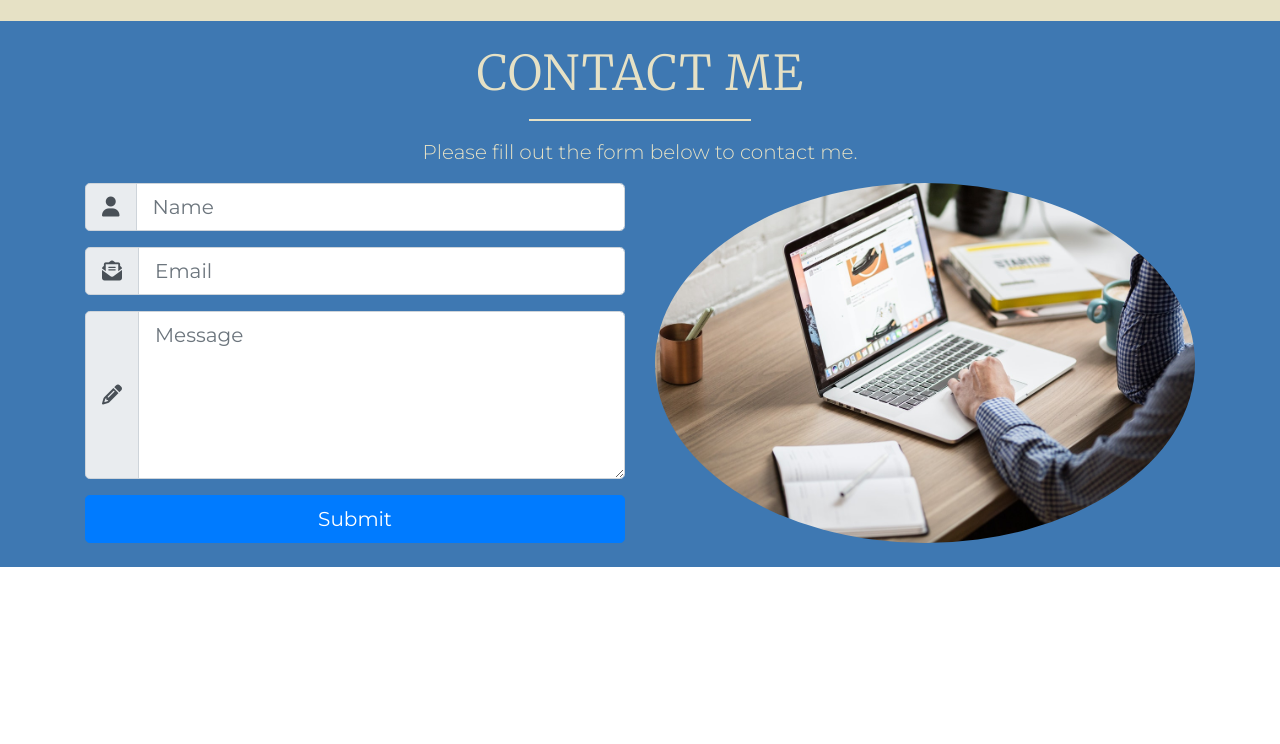
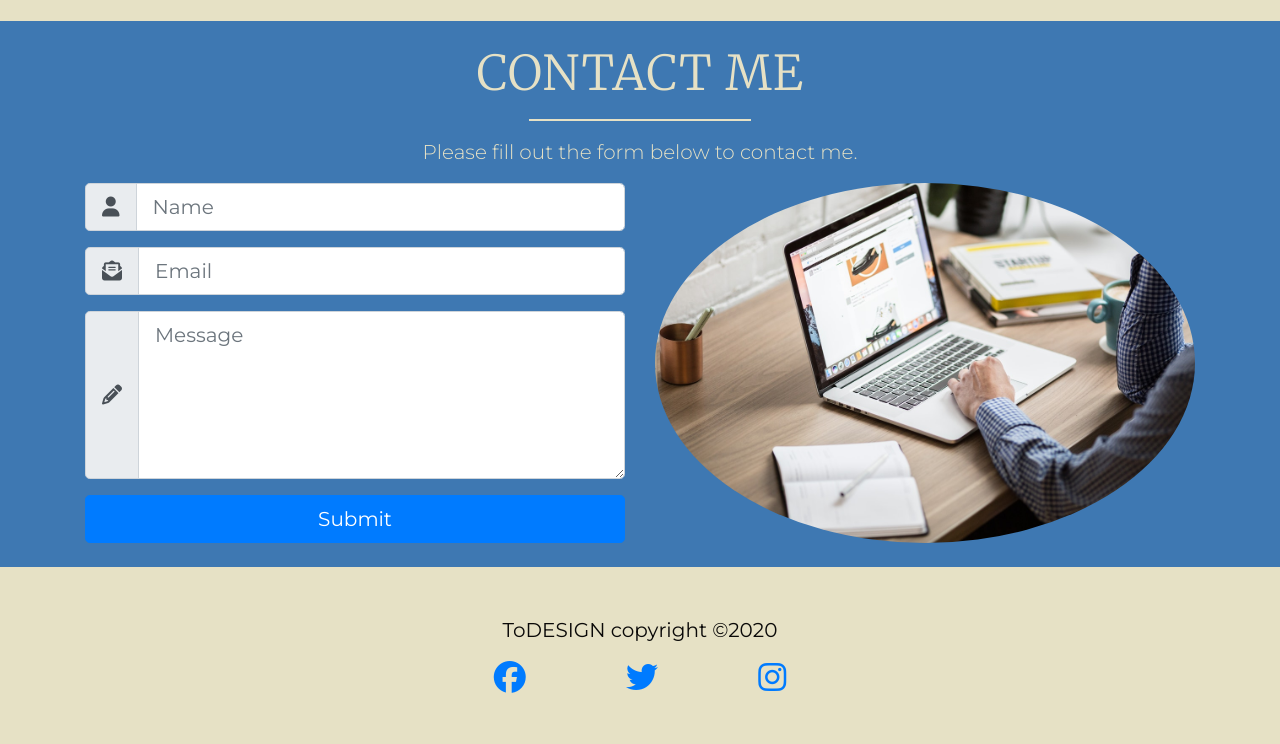
Before and after one commit to Code-Institute-Submissions/portfolio_milestone, a plain HTML site: page index.html in a window 1280 px wide. Shown: the part 3296-4040 px from the top of the page. Before the commit the page ends 3863 px from the top, so only its background shows below. Drawn offline with nearby package versions, Linux system fonts and the light colour scheme.

Commit message:
Added footer section with text and fontawesome social media icons in index.html

```diff
--- a/index.html
+++ b/index.html
@@ -296,6 +296,15 @@
 
     <!-- Section: Footer -->
 
+    <footer id="main-footer" class="background-light py-5">
+      <div class="container text-center">
+        <p>ToDESIGN copyright &copy;<span id="year"></span></p>
+        <a href="#"><i class="fab fa-facebook fa-2x mx-5"></i></a>
+        <a href="#"><i class="fab fa-twitter fa-2x mx-5"></i></a>
+        <a href="#"><i class="fab fa-instagram fa-2x mx-5"></i></a>
+      </div>
+    </footer>
+
     <!-- Section End: Footer -->
 
     <!-- Font Awesome Script -->
```
